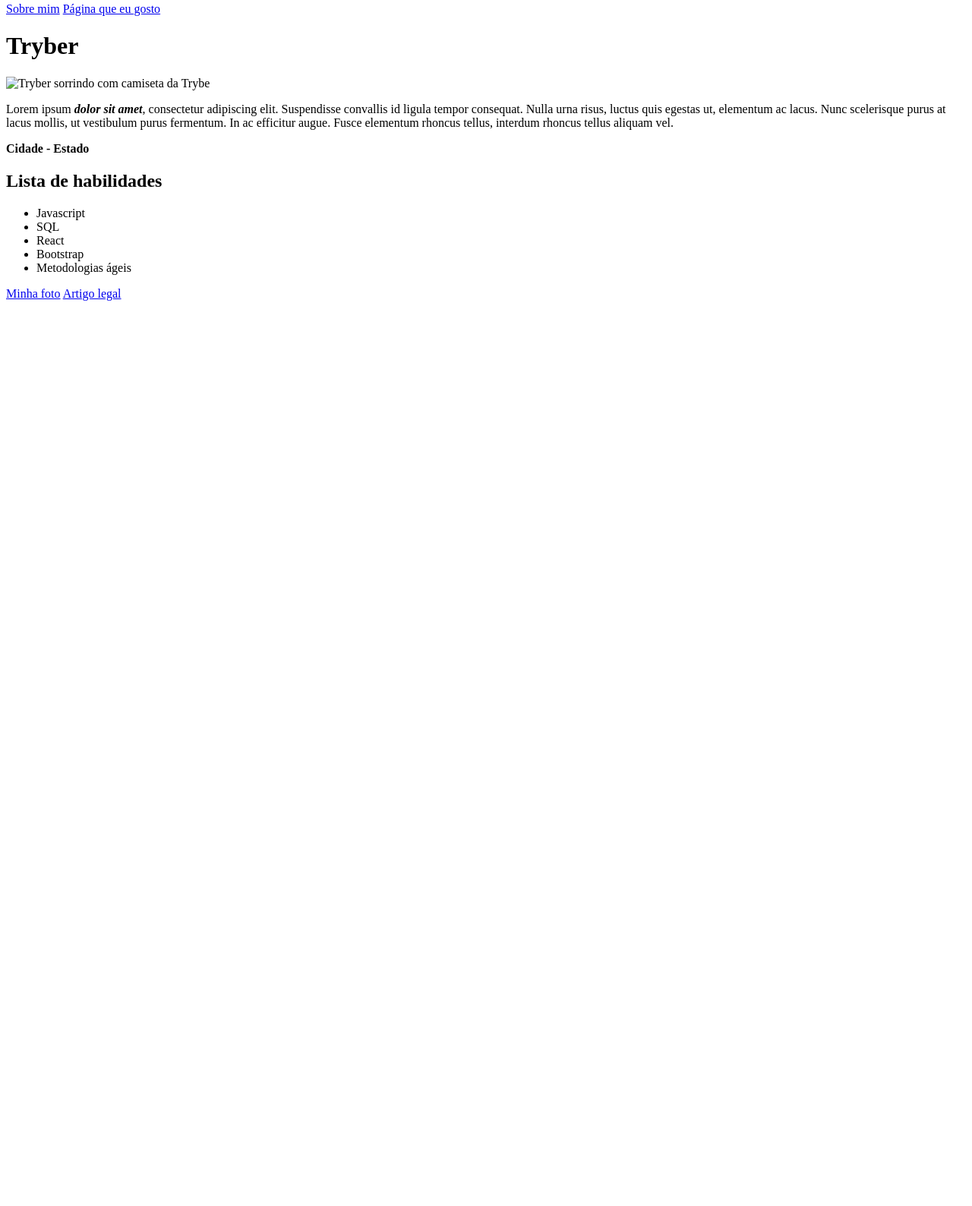
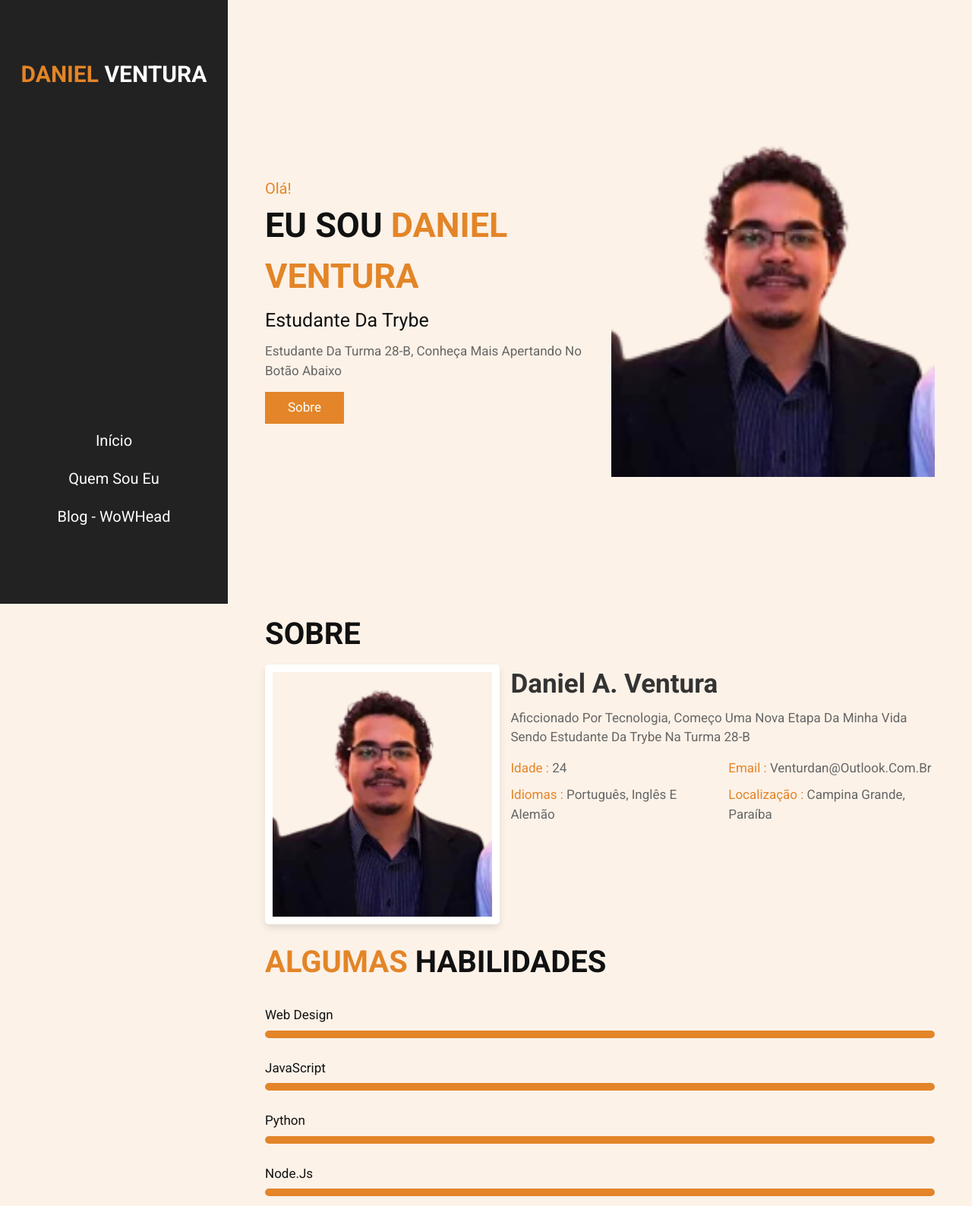
Before and after one commit to venturdan/venturdan.github.io, a plain HTML site: page index.html in a window 1280 px wide. Shown: the part 5-1593 px from the top of the page at 76% size. Before the commit the page ends 800 px from the top, so only its background shows below. Drawn offline with Linux system fonts and the light colour scheme.

Commit message:
finalizado o projeto de portfólio com página funcional

```diff
--- a/index.html
+++ b/index.html
@@ -5,23 +5,95 @@
     <meta http-equiv="X-UA-Compatible" content="IE=edge">
     <meta name="viewport" content="width=device-width, initial-scale=1.0">
     <title>Portfólio Web</title>
+    <link rel="stylesheet" href="/styles/style.css">
   </head>
   <body>
-  <a href="#sobre-mim">Sobre mim</a>
-  <a href="#pagina">Página que eu gosto</a>
-  <h1 class="meuNome">Tryber</h1>
-  <img src="sua-foto.jpeg" alt="Tryber sorrindo com camiseta da Trybe" id="foto">
-  <p class="descricao">Lorem ipsum <strong><em>dolor sit amet</em></strong>, consectetur adipiscing elit. Suspendisse convallis id ligula tempor consequat. Nulla urna risus, luctus quis egestas ut, elementum ac lacus. Nunc scelerisque purus at lacus mollis, ut vestibulum purus fermentum. In ac efficitur augue. Fusce elementum rhoncus tellus, interdum rhoncus tellus aliquam vel.</p>
-  <p class="resido"><strong>Cidade - Estado</strong></p>
-  <h2>Lista de habilidades</h2>
-  <ul>
-    <li class="javascript">Javascript</li>
-    <li class="sql">SQL</li>
-    <li class="react">React</li>
-    <li class="bootstrap">Bootstrap</li>
-    <li class="metoAgil">Metodologias ágeis</li>
-  </ul>
-  <a href="#minha-foto">Minha foto</a>
-  <a href="https://blog.betrybe.com/carreira/frontend/" target="_blank">Artigo legal</a>
+
+
+    <div id="menu-bars" class="fas fa-bars"></div>
+
+
+    <header>
+
+        <a href="#" class="logo"> <span>Daniel</span> Ventura</a>
+
+        <nav class="navbar">
+            <a href="#home">Início</a>
+            <a href="#about">Quem Sou Eu</a>
+            <a href="https://www.wowhead.com/pt" target="_blank">Blog - WoWHead</a>
+        </nav>
+
+
+    </header>
+
+
+    <section class="home" id="home">
+
+        <div class="content">
+            <span class="hi"> Olá! </span>
+            <h3> Eu sou <span> Daniel Ventura </span> </h3>
+            <p class="info"> Estudante da Trybe</p>
+            <p class="text"> Estudante da turma 28-b, conheça mais apertando no botão abaixo </p>
+            <a href="#about" class="btn">Sobre</a>
+        </div>
+        <div id="box"></div>
+        <div class="image">
+            <img src="imagens/fotoperfil2.png" alt="">
+        </div>
+
+    </section>
+
+    <section class="about" id="about">
+
+    <h1 class="heading"> sobre <span></span> </h1>
+
+    <div class="row-1">
+
+        <div class="image">
+            <a href="imagens/fotoperfil2.png" target="_blank">
+            <img src="imagens/fotoperfil2.png" alt="">
+            </a>
+        </div>
+
+        <div class="content">
+            <h3> Daniel A. Ventura </h3>
+            <p>aficcionado por tecnologia, começo uma nova etapa da minha vida sendo estudante da Trybe na turma 28-b</p>
+            <div class="box-container">
+                <div class="box">
+                    <p> <span> Idade : </span> 24 </p>
+                    <p> <span> Idiomas : </span> Português, Inglês e Alemão </p>
+                </div>
+                <div class="box">
+                    <p> <span> email : </span> venturdan@outlook.com.br </p>
+                    <p> <span> Localização : </span>Campina Grande, Paraíba</p>
+                </div>
+            </div>
+        </div>
+
+    </div>
+
+    <h1 class="heading"> <span> Algumas </span> habilidades </h1>
+
+    <div class="row-2">
+
+        <div class="skills">
+            <div class="progress">
+                <h3> web design </h3>
+                <div class="bar"> <span></span> </div>
+            </div>
+            <div class="progress">
+                <h3> JavaScript </h3>
+                <div class="bar"> <span></span> </div>
+            </div>
+            <div class="progress">
+                <h3> Python</h3>
+                <div class="bar"> <span></span> </div>
+            </div>
+            <div class="progress">
+                <h3> Node.js </h3>
+                <div class="bar"> <span></span> </div>
+            </div>
+        </div>
+
     </body>
     </html>
--- /dev/null
+++ b/styles/style.css
@@ -0,0 +1,310 @@
+@import url('https://fonts.googleapis.com/css2?family=Roboto:wght@100;300;400;500;700&display=swap');
+
+:root{
+    --main-color:#e38528;
+}
+
+*{
+    font-family: 'Roboto', sans-serif;
+    margin:0; padding:0;
+    box-sizing: border-box;
+    outline: none; border:none;
+    text-decoration: none;
+    text-transform: capitalize;
+    transition: all .2s linear;
+    line-height: 1.5;
+}
+
+html{
+    font-size: 62.5%;
+    overflow-x: hidden;
+    scroll-behavior: smooth;
+}
+
+body{
+    background: #fcf2e8;
+    padding-left: 30rem;
+}
+
+section{
+    padding:1rem 5%;
+    min-height: 100vh;
+}
+
+.heading{
+    font-size: 4rem;
+    padding-bottom: 1rem;
+    color:#111;
+    text-transform: uppercase;
+}
+
+.heading span{
+    color:var(--main-color);
+    text-transform: uppercase;
+}
+
+.btn{
+    display: inline-block;
+    margin-top: 1rem;
+    padding:.8rem 3rem;
+    background:var(--main-color);
+    color:#fff;
+    cursor: pointer;
+    font-size: 1.7rem;
+}
+
+.btn:hover{
+    background:#111;
+    letter-spacing: .2rem;
+}
+
+header{
+    position: fixed;
+    top:0; left:0; bottom:0;
+    background:#222;
+    display: flex;
+    align-items: center;
+    justify-content: space-between;
+    z-index: 1000;
+    flex-flow: column;
+    padding:8rem 2rem;
+    width:30rem;
+    text-align: center;
+}
+
+header .logo{
+    text-transform: uppercase;
+    color:#fff;
+    font-size: 3rem;
+    font-weight: bolder;
+}
+
+header .logo span{
+    text-transform: uppercase;
+    color:var(--main-color);
+}
+
+header .navbar a{
+    display: block;
+    font-size: 2rem;
+    color:#fff;
+    margin:2rem 0;
+}
+
+header .navbar a:hover{
+    letter-spacing: .2rem;
+    color:var(--main-color);
+}
+
+#menu-bars{
+    position: fixed;
+    top:1rem; right: 1rem;
+    z-index: 10000;
+    background:var(--main-color);
+    color:#fff;
+    border-radius: .5rem;
+    padding:1rem 1.5rem;
+    font-size: 3rem;
+    cursor:pointer;
+    display: none;
+}
+
+.home{
+    display: flex;
+    align-items: center;
+    flex-wrap: wrap;
+    gap:1.5rem;
+}
+
+.home .image{
+    flex:1 1 40rem;
+}
+
+.home .image img{
+    width:100%;
+}
+
+.home .content{
+    flex:1 1 40rem;
+}
+
+.home .content .hi{
+    font-size: 2rem;
+    color:var(--main-color);
+}
+
+.home .content h3{
+    font-size: 4.5rem;
+    color:#111;
+    text-transform: uppercase;
+}
+
+.home .content h3 span{
+    color:var(--main-color);
+    text-transform: uppercase;
+}
+
+.home .content .info{
+    font-size: 2.5rem;
+    color:#111;
+    padding:.5rem 0;
+}
+
+.home .content .text{
+    font-size: 1.7rem;
+    color:#666;
+    padding:.5rem 0;
+}
+
+.about .row-1{
+    display: flex;
+    flex-wrap: wrap;
+    gap:1.5rem;
+    padding-bottom: 2rem;
+}
+
+.about .row-1 .image{
+    flex:1 1 25rem;
+}
+
+.about .row-1 .image img{
+    height: 100%;
+    width:100%;
+    object-fit: cover;
+    border:1rem solid #fff;
+    border-radius: .5rem;
+    box-shadow: 0 .5rem 1rem rgba(0,0,0,.1);
+}
+
+.about .row-1 .content{
+    flex:1 1 50rem;
+}
+
+.about .row-1 .content h3{
+    color:#333;
+    font-size: 3.5rem;
+}
+
+.about .row-1 .content p{
+    color:#666;
+    font-size: 1.7rem;
+    padding:.5rem 0;
+}
+
+.about .row-1 .content .box-container{
+    display: flex;
+    flex-wrap: wrap;
+    gap:1.5rem;
+    padding: 0.5rem 0;
+}
+
+.about .row-1 .content .box-container .box{
+    flex:1 1 20rem;
+}
+
+.about .row-1 .content .box-container .box span{
+    color:var(--main-color);
+}
+
+.about .row-2{
+    display: flex;
+    flex-wrap: wrap;
+    gap:1.5rem;
+    align-items: center;
+}
+
+.about .row-2 .skills{
+    flex:1 1 40rem;
+}
+
+.about .row-2 .skills .progress{
+    padding:1rem 0;
+}
+
+.about .row-2 .skills .progress h3{
+    display: flex;
+    justify-content: space-between;
+    padding:.7rem 0;
+    font-size: 1.7rem;
+    color:#111;
+    font-weight: 400;
+}
+
+.about .row-2 .skills .progress .bar{
+    width:100%;
+    background:#ccc;
+    overflow:hidden;
+    height:1rem;
+    border-radius: 50rem;
+}
+
+.about .row-2 .skills .progress .bar span{
+    display:block;
+    height:100%;
+    background:var(--main-color);
+    border-radius: 50rem;
+}
+
+.about .row-2 .skills .progress:nth-child(1) .bar span{
+    width:100%;
+}
+
+.about .row-2 .skills .progress:nth-child(2) .bar span{
+    width:100%;
+}
+
+.about .row-2 .skills .progress:nth-child(3) .bar span{
+    width:100%;
+}
+
+.about .row-2 .skills .progress:nth-child(4) .bar span{
+    width:100%;
+}
+
+
+
+
+@media (max-width:991px){
+
+    html{
+        font-size: 55%;
+    }
+
+    body{
+        padding: 0;
+    }
+
+    #menu-bars{
+        display: initial;
+    }
+
+    header{
+        left:-120%;
+    }
+
+    header.active{
+        left:0%;
+    }
+
+    .cursor-1,
+    .cursor-2{
+        display: none;
+    }
+
+}
+
+@media (max-width:450px){
+
+    html{
+        font-size: 50%;
+    }
+
+    header{
+        width:100%;
+    }
+
+    .experience .box-container .box{
+        padding-right: 0;
+    }
+
+}
```
Also changed, not shown: styles/responsive.css (added, +90 -0 lines), css/style.txt (added), imagens/background.jpg (added), imagens/fotoperfil.jpeg (added), imagens/fotoperfil2.png (added), images/about-img.jpg (added), images/home-img.png (added), images/img-1.jpg (added), images/img-2.jpg (added), images/img-3.jpg (added), images/img-4.jpg (added), images/img-5.jpg (added), images/img-6.jpg (added), js/script.txt (added), 2 more files. Lines whose indentation alone changed are shown as unchanged.
